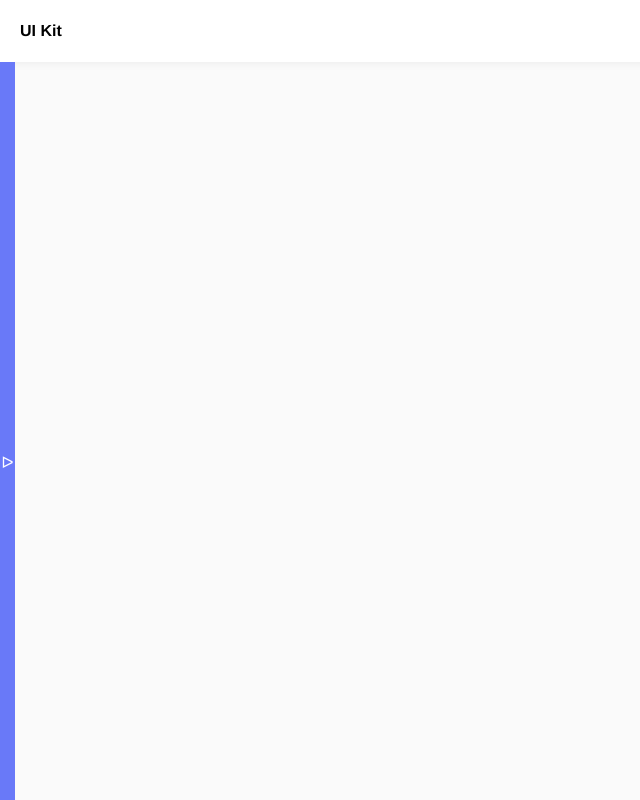
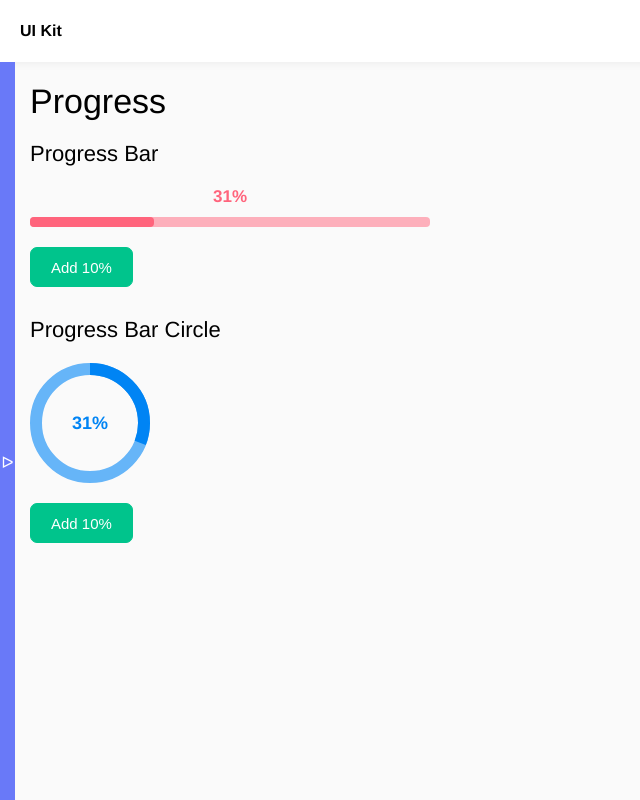
Before and after one commit to KosenkovRuslan/ui-kit, a Vue app: page /progress in a window 1280 px wide. Shown: the whole page, without its empty margins (0-640 px from the left). Built offline with nearby package versions, Linux system fonts and the light colour scheme.

Commit message:
Added Progress

```diff
--- a/src/components/layouts/Sidebar.vue
+++ b/src/components/layouts/Sidebar.vue
@@ -13,6 +13,7 @@ const links = ref([
 	{ name: 'Button', href: '/button' },
 	{ name: 'Checkbox', href: '/checkbox' },
 	{ name: 'RadioButton', href: '/radiobutton' },
+	{ name: 'Progress', href: '/progress' },
 ])
 </script>
 
--- /dev/null
+++ b/src/components/progress/ProgressBar.vue
@@ -0,0 +1,51 @@
+<script setup>
+const props = defineProps({
+	maxWidth: {
+		type: String,
+		default: '300px',
+	},
+	percent: {
+		type: Number,
+		required: true,
+	},
+	color: {
+		type: String,
+		default: 'primary',
+	},
+});
+</script>
+
+<template>
+	<div class="progress-container" :style="[{ 'max-width': maxWidth }]">
+		<span class="progress-percent" :style="[{ color: `var(--${color})`}]">{{ percent }}%</span>
+		<div class="progress" :style="[{ background: `var(--${color}-hover)`}]">
+			<div class="progress-bar" :style="[{ width: `${percent}%` }, { background: `var(--${color})` }]"></div>
+		</div>
+	</div>
+</template>
+
+<style lang="scss" scoped>
+.progress {
+  height: 10px;
+  border-radius: 4px;
+  background: var(--primary-hover);
+  &-container {
+    margin-bottom: 20px;
+    overflow: hidden;
+  }
+  &-bar {
+    background: red;
+    height: 100%;
+    border-radius: 4px;
+    transition: .5s;
+	background: var(--primary);
+  }
+  &-percent {
+    display: block;
+    text-align: center;
+    font-weight: bold;
+    font-size: 17px;
+    margin-bottom: 10px;
+  }
+}
+</style>
--- /dev/null
+++ b/src/components/progress/ProgressCircle.vue
@@ -0,0 +1,79 @@
+<script setup>
+const props = defineProps({
+	percent: {
+		type: Number,
+		required: true,
+	},
+	color: {
+		type: String,
+		default: "primary",
+	},
+});
+</script>
+
+<template>
+	<div class="progress-circle">
+		<span
+			class="progress-circle-percent"
+			:style="[{ color: `var(--${color})` }]"
+		>
+			{{ percent }}%
+		</span>
+		<svg
+			width="120"
+			height="120"
+			viewBox="0 0 120 120"
+			class="progress-circle-svg"
+		>
+			<circle
+				cx="60"
+				cy="60"
+				r="54"
+				fill="none"
+				:stroke="`var(--${color}-hover)`"
+				stroke-width="12"
+			/>
+			<circle
+				class="progress-circle-line"
+				:style="[{ 'stroke-dashoffset': `calc(100 - ${percent})` }]"
+				cx="60"
+				cy="60"
+				r="54"
+				fill="none"
+				:stroke="`var(--${color})`"
+				stroke-width="12"
+				pathLength="100"
+			/>
+		</svg>
+	</div>
+</template>
+
+<style lang="scss" scoped>
+.progress {
+	&-circle {
+		position: relative;
+		margin-bottom: 20px;
+		width: 120px;
+		height: 120px;
+		&-svg {
+			transform: rotate(-90deg);
+		}
+		&-percent {
+			position: absolute;
+			left: 0;
+			width: 100%;
+			top: 0;
+			height: 100%;
+			display: flex;
+			align-items: center;
+			justify-content: center;
+			font-weight: bold;
+			font-size: 18px;
+		}
+		&-line {
+			stroke-dasharray: 100;
+			transition: 0.5s;
+		}
+	}
+}
+</style>
--- a/src/router/index.js
+++ b/src/router/index.js
@@ -4,6 +4,7 @@ import Typography from "@/views/Typography.vue";
 import Button from "@/views/Button.vue";
 import Checkbox from "@/views/Checkbox.vue";
 import Radiobutton from "@/views/Radiobutton.vue";
+import Progress from "@/views/Progress.vue";
 
 const router = createRouter({
 	history: createWebHistory(),
@@ -33,6 +34,11 @@ const router = createRouter({
 			name: "Radiobutton",
 			component: Radiobutton,
 		},
+		{
+			path: "/progress",
+			name: "Progress",
+			component: Progress,
+		},
 	],
 });
 
--- /dev/null
+++ b/src/views/Progress.vue
@@ -0,0 +1,80 @@
+<script setup>
+import ProgressBar from "@/components/progress/ProgressBar.vue";
+import ProgressCircle from "@/components/progress/ProgressCircle.vue";
+import Button from "@/components/Button.vue";
+import { ref } from "vue";
+
+const percentBar = ref(31);
+const percentCircle = ref(31);
+const disabledButtonBar = ref(false);
+const disabledButtonCircle = ref(false);
+const addPercentBar = () => {
+	percentBar.value += 10;
+	if (percentBar.value > 100) {
+		disabledButtonBar.value = true;
+		percentBar.value = 100;
+	}
+};
+
+const addPercentCircle = () => {
+	percentCircle.value += 10;
+	if (percentCircle.value > 100) {
+		disabledButtonCircle.value = true;
+		percentCircle.value = 100;
+	}
+};
+</script>
+
+<template>
+	<h1 class="heading-1">Progress</h1>
+	<h2 class="heading-2">Progress Bar</h2>
+	<div class="line line_block">
+		<ProgressBar maxWidth="400px" :percent="percentBar" color="danger" />
+		<Button
+			label="Add 10%"
+			@click="addPercentBar"
+			:disabled="disabledButtonBar"
+			color="success"
+		/>
+	</div>
+	<h2 class="heading-2">Progress Bar Circle</h2>
+	<div class="line line_block">
+		<ProgressCircle :percent="percentCircle" color="info" />
+		<Button
+			label="Add 10%"
+			@click="addPercentCircle"
+			:disabled="disabledButtonCircle"
+			color="success"
+		/>
+	</div>
+</template>
+
+<style lang="scss" scoped>
+.progress {
+	&-circle {
+		position: relative;
+		margin-bottom: 20px;
+		width: 120px;
+		height: 120px;
+		&-svg {
+			transform: rotate(-90deg);
+		}
+		&-percent {
+			position: absolute;
+			left: 0;
+			width: 100%;
+			top: 0;
+			height: 100%;
+			display: flex;
+			align-items: center;
+			justify-content: center;
+			font-weight: bold;
+			font-size: 18px;
+		}
+		&-line {
+			stroke-dasharray: 100;
+			transition: 0.5s;
+		}
+	}
+}
+</style>
```
